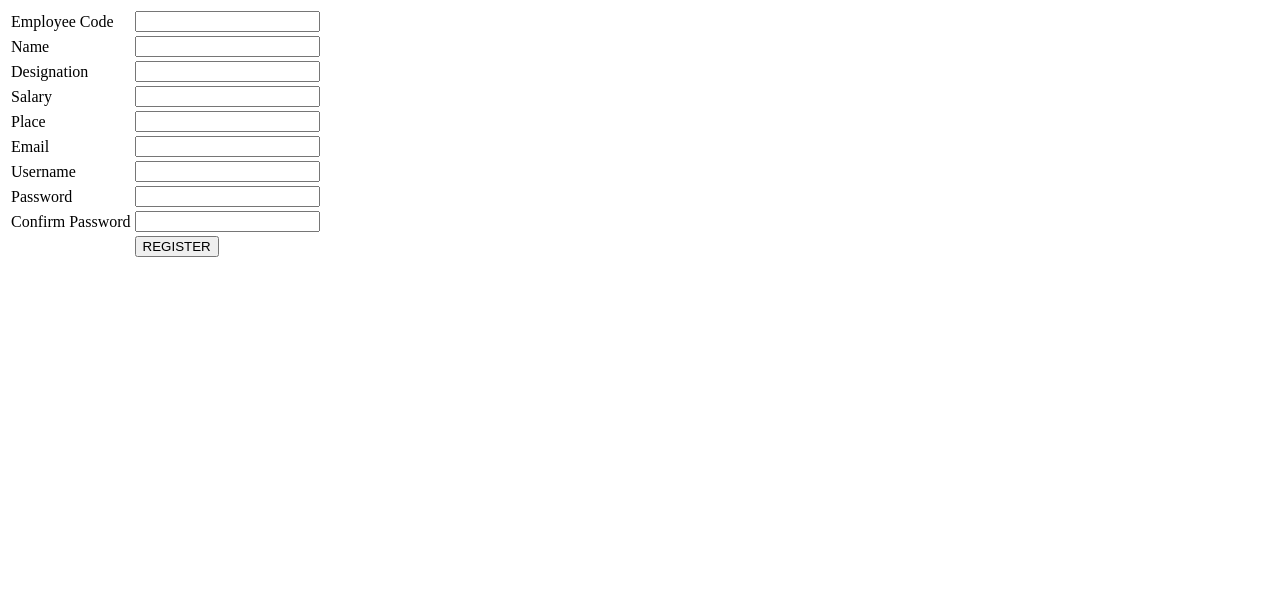
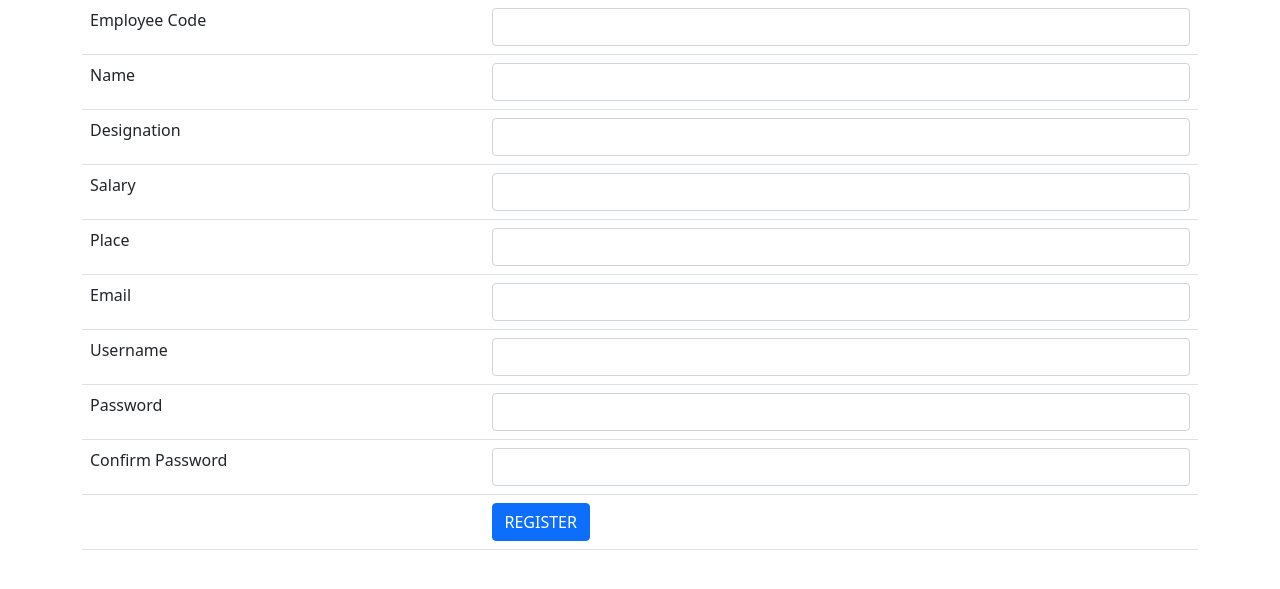
Before and after one commit to MariumAngela/web-application, a PHP site: page / in a window 1280 px wide. Shown: the top 589 px of the page. Run offline with PHP 8.4, Linux system fonts and the light colour scheme.

Commit message:
Employee

```diff
--- a/index.html
+++ b/index.php
@@ -1,12 +1,15 @@
 <!DOCTYPE html>
 <html lang="en">
 <head>
-
+    <link href="https://cdn.jsdelivr.net/npm/bootstrap@5.0.0-beta1/dist/css/bootstrap.min.css" rel="stylesheet" integrity="sha384-giJF6kkoqNQ00vy+HMDP7azOuL0xtbfIcaT9wjKHr8RbDVddVHyTfAAsrekwKmP1" crossorigin="anonymous">
     <meta charset="UTF-8">
     <meta name="viewport" content="width=device-width, initial-scale=1.0">
     <title>EMPLOYEE APP</title>
 </head>
 <body>
+    <div class="container">
+        <div class="row">
+            <div class="col">
    <table class="table">
        <tr>
            <td>Employee Code</td>
@@ -49,6 +52,9 @@
            <td><button class="btn btn-primary">REGISTER</button></td>
        </tr>
    </table>
+   </div>
+  </div>
+</div>
 
 </body>
 </html>
```
